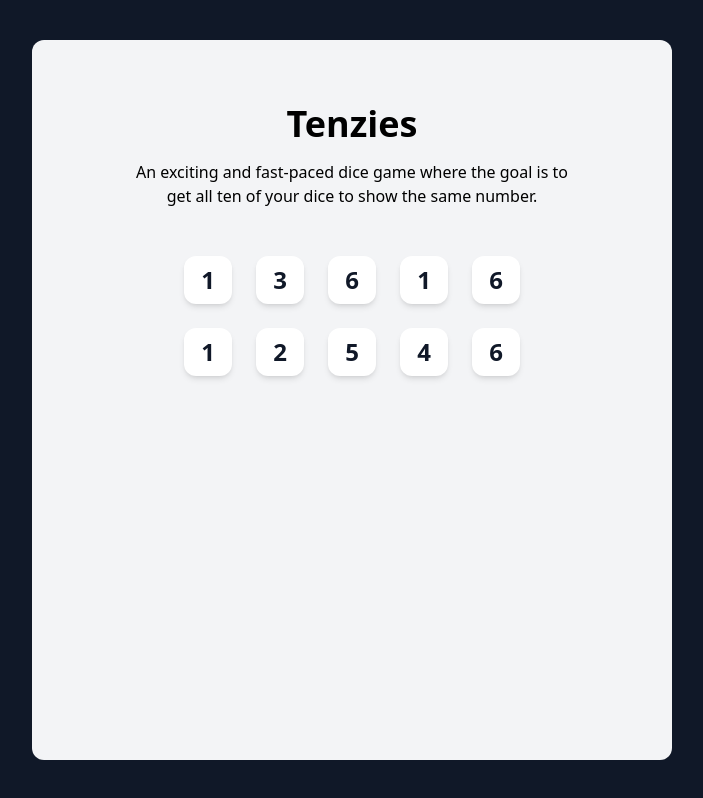
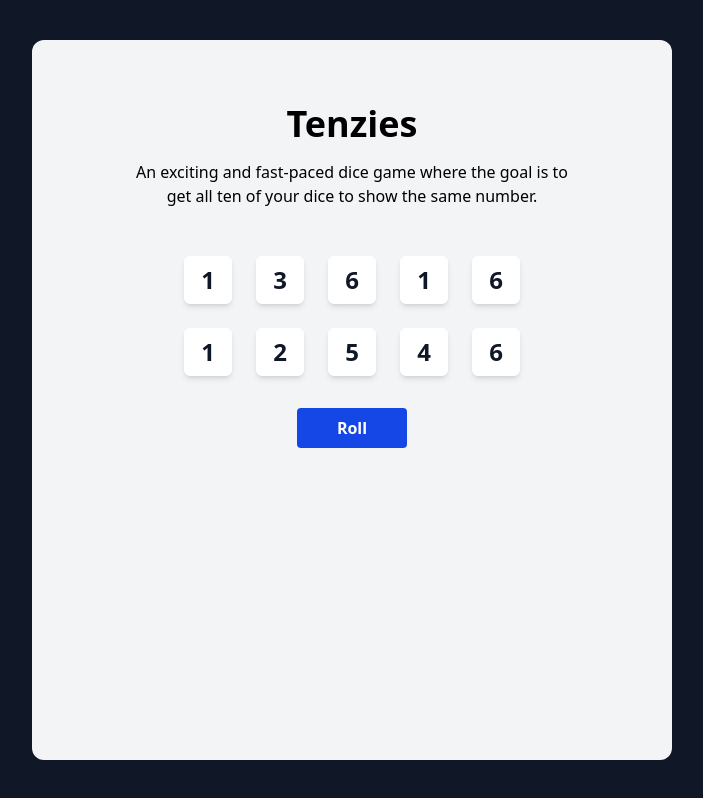
Before and after one commit to jenieg/tenzies, a React app: page / in a window 1280 px wide. Shown: the whole page, without its empty margins (288-991 px from the left). Built offline with nearby package versions, Linux system fonts and the light colour scheme; the HTML template or start-up script is replaced by a standard one.

Commit message:
feat: button will roll new dice

```diff
--- a/src/components/Dice.jsx
+++ b/src/components/Dice.jsx
@@ -1,7 +1,7 @@
 const Dice = (props) => {
     return (
         <button
-            className="w-12 aspect-square rounded-xl shadow-md text-2xl font-bold text-gray-900 bg-white">
+            className="w-12 aspect-square rounded-md shadow-md text-2xl font-bold text-gray-900 bg-white">
             {props.value}
         </button>
     );
--- a/src/components/Game.jsx
+++ b/src/components/Game.jsx
@@ -10,13 +10,23 @@ const Game = () => {
             .map(() => Math.ceil(Math.random() * 6));
     }
 
+    function handleClick() {
+        SetDice(rollNewDice)
+    }
+
     return (
-        <div className="flex justify-center">
+        <div className="flex justify-center flex-col items-center">
             <section className="grid grid-cols-5 gap-6 max-w-screen-sm">
                 {dice.map((value, index) => (
                     <Dice value={value} key={index} />
                 ))}
             </section>
+            <button
+                className="mt-8 bg-blue-700 hover:bg-blue-900 text-white font-bold py-2 px-10 rounded cursor-pointer"
+                onClick={handleClick}
+            >
+                Roll
+            </button>
         </div>
     );
 };
```
